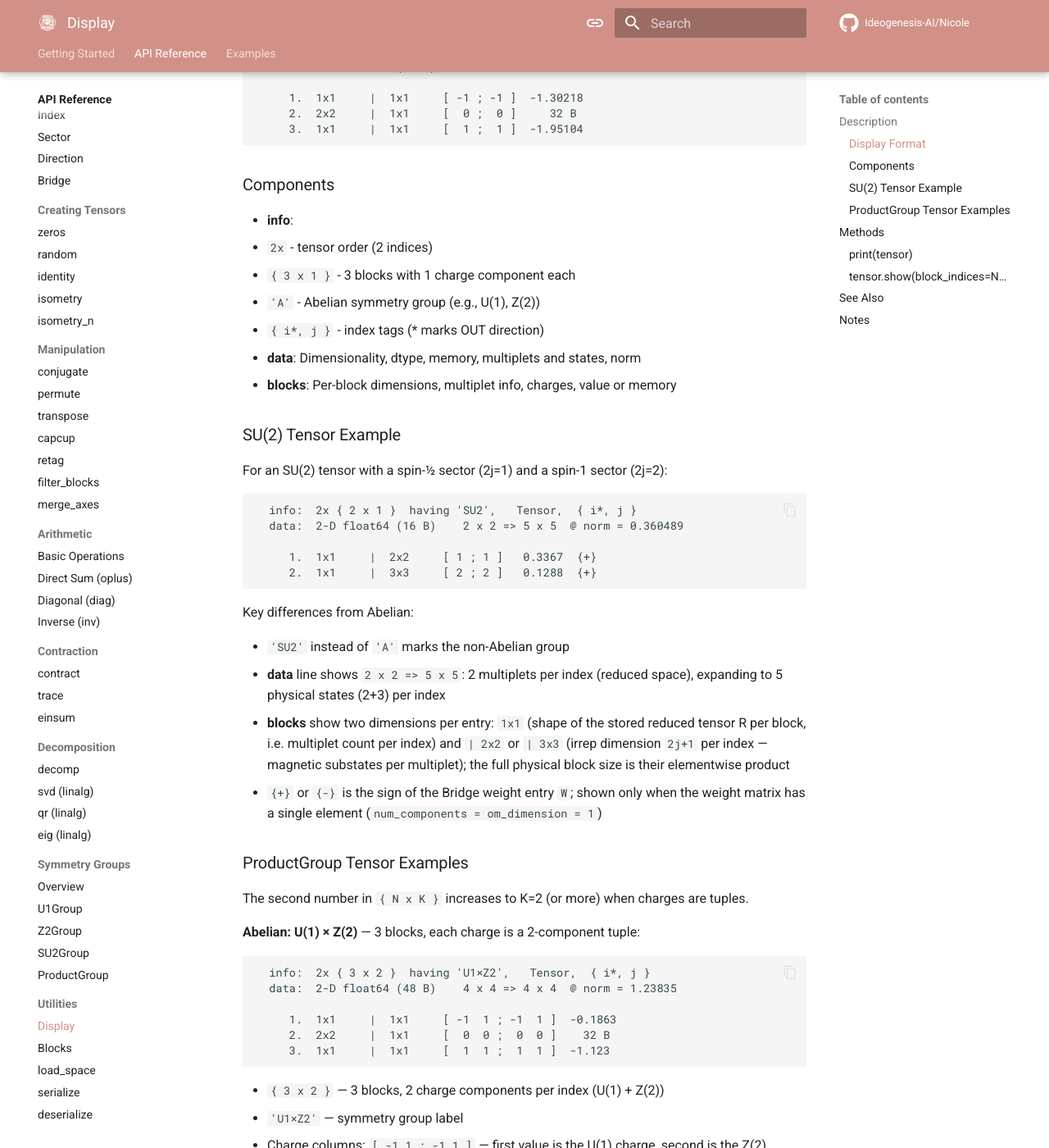
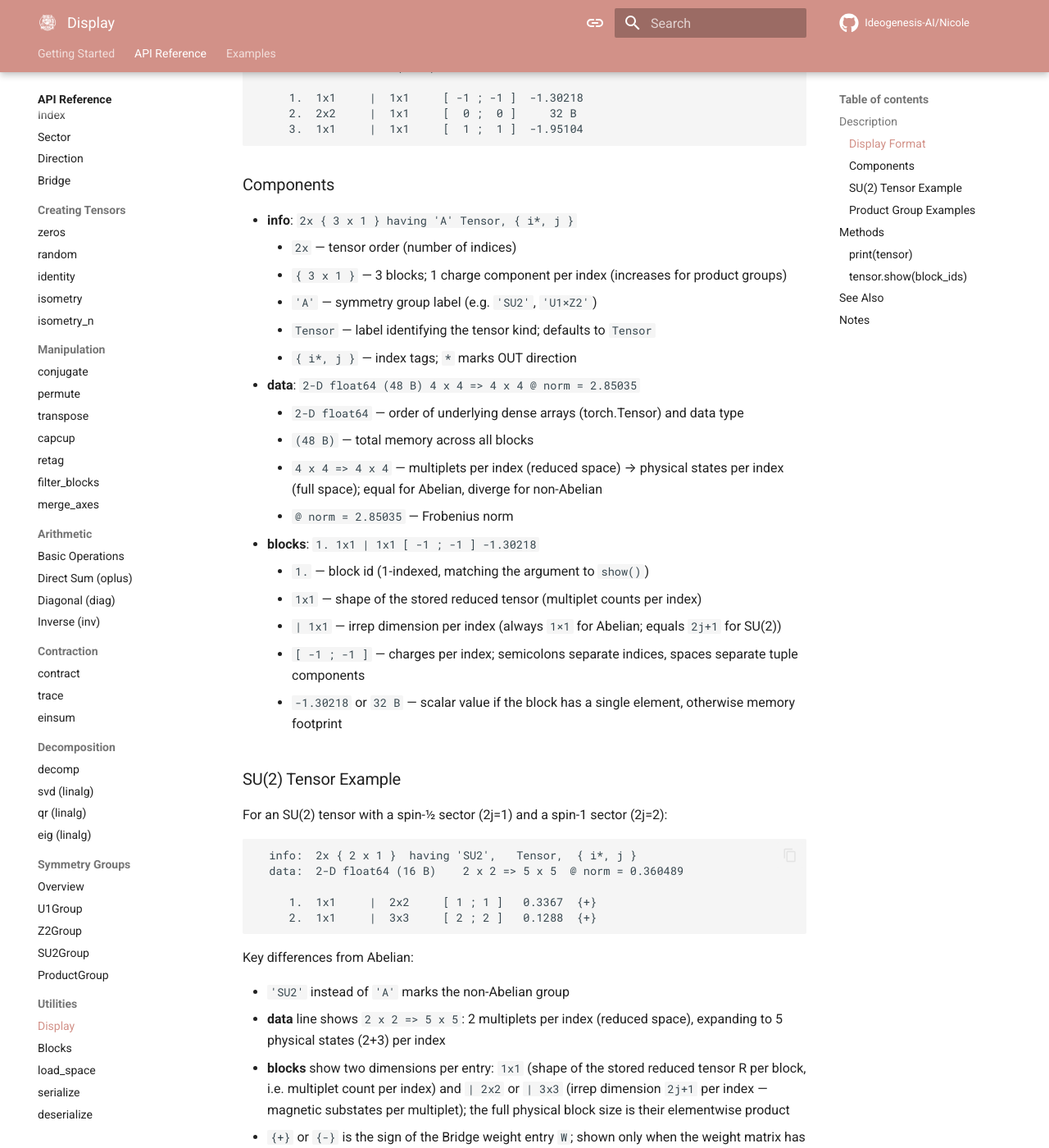
Before and after one commit to Ideogenesis-AI/Nicole, an MkDocs documentation site: the page built from docs/api/utilities/display.md, in a window 1280 px wide and 1400 px high, scrolled down 423 px. Shown: the whole window at 82% size. Built offline with MkDocs 1.6.1 and Material for MkDocs 9.7.7, drawn with Linux system fonts in a browser that asks for light colours; comment, search, counter and statistics services are not loaded; the version menu is left out; some of the changed text lies outside the part shown.

Commit message:
Enhance documentation for Nicole tensors' display functionality.
Updated descriptions for `tensor.show(block_ids)` and improved clarity on the display format and components, including detailed explanations of tensor properties and block information. Adjusted terminology for consistency throughout the documentation.

```diff
--- a/docs/api/utilities/display.md
+++ b/docs/api/utilities/display.md
@@ -4,7 +4,7 @@ Pretty-printing for symmetry-aware tensors.
 
 ## Description
 
-Nicole tensors have built-in display functionality accessed via `print(tensor)` or `tensor.show()`.
+Nicole tensors have built-in display functionality accessed via `print(tensor)` or `tensor.show(block_ids)`.
 
 ### Display Format
 
@@ -19,13 +19,23 @@ Nicole tensors have built-in display functionality accessed via `print(tensor)`
 
 ### Components
 
-- **info**:
-  - `2x` - tensor order (2 indices)
-  - `{ 3 x 1 }` - 3 blocks with 1 charge component each
-  - `'A'` - Abelian symmetry group (e.g., U(1), Z(2))
-  - `{ i*, j }` - index tags (* marks OUT direction)
-- **data**: Dimensionality, dtype, memory, multiplets and states, norm
-- **blocks**: Per-block dimensions, multiplet info, charges, value or memory
+- **info**: `2x { 3 x 1 }  having 'A'    Tensor,  { i*, j }`
+    - `2x` — tensor order (number of indices)
+    - `{ 3 x 1 }` — 3 blocks; 1 charge component per index (increases for product groups)
+    - `'A'` — symmetry group label (e.g. `'SU2'`, `'U1×Z2'`)
+    - `Tensor` — label identifying the tensor kind; defaults to `Tensor`
+    - `{ i*, j }` — index tags; `*` marks OUT direction
+- **data**: `2-D float64 (48 B)    4 x 4 => 4 x 4  @ norm = 2.85035`
+    - `2-D float64` — order of underlying dense arrays (torch.Tensor) and data type
+    - `(48 B)` — total memory across all blocks
+    - `4 x 4 => 4 x 4` — multiplets per index (reduced space) → physical states per index (full space); equal for Abelian, diverge for non-Abelian
+    - `@ norm = 2.85035` — Frobenius norm
+- **blocks**: `1.  1x1     |  1x1     [ -1 ; -1 ]  -1.30218`
+    - `1.` — block id (1-indexed, matching the argument to `show()`)
+    - `1x1` — shape of the stored reduced tensor (multiplet counts per index)
+    - `| 1x1` — irrep dimension per index (always `1×1` for Abelian; equals `2j+1` for SU(2))
+    - `[ -1 ; -1 ]` — charges per index; semicolons separate indices, spaces separate tuple components
+    - `-1.30218` or `32 B` — scalar value if the block has a single element, otherwise memory footprint
 
 ### SU(2) Tensor Example
 
@@ -46,9 +56,9 @@ Key differences from Abelian:
 - **blocks** show two dimensions per entry: `1x1` (shape of the stored reduced tensor R per block, i.e. multiplet count per index) and `| 2x2` or `| 3x3` (irrep dimension `2j+1` per index — magnetic substates per multiplet); the full physical block size is their elementwise product
 - `{+}` or `{-}` is the sign of the Bridge weight entry `W`; shown only when the weight matrix has a single element (`num_components = om_dimension = 1`)
 
-### ProductGroup Tensor Examples
+### Product Group Examples
 
-The second number in `{ N x K }` increases to K=2 (or more) when charges are tuples.
+The second number in `{ N x K }` increases to `K=2` (or more) when charges are tuples.
 
 **Abelian: U(1) × Z(2)** — 3 blocks, each charge is a 2-component tuple:
 
@@ -87,7 +97,7 @@ The second number in `{ N x K }` increases to K=2 (or more) when charges are tup
 
 Standard print with line limit (default 10 blocks).
 
-### tensor.show(block_indices=None)
+### tensor.show(block_ids)
 
 Show specific blocks or all blocks without limit.
 
@@ -98,6 +108,7 @@ Show specific blocks or all blocks without limit.
 
 ## Notes
 
-- Block indices are 1-based in display
+- Block ids are 1-based in display
 - Memory usage shown per block and total
 - `*` marks outgoing (OUT) directions
+- The tensor label is set automatically by construction routines: `Diagonal` for diagonal tensors, `Operator` for space operators; generic tensors default to `Tensor`
```
